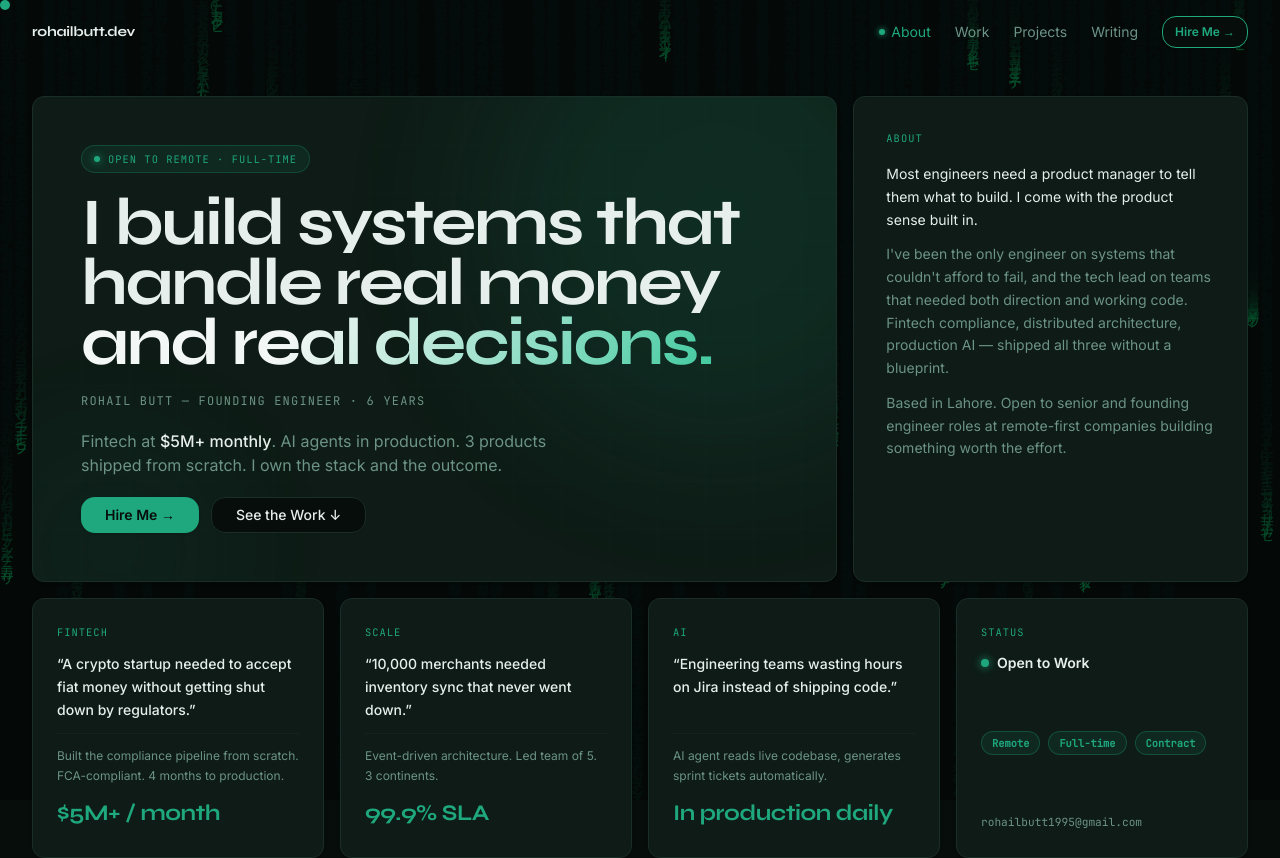
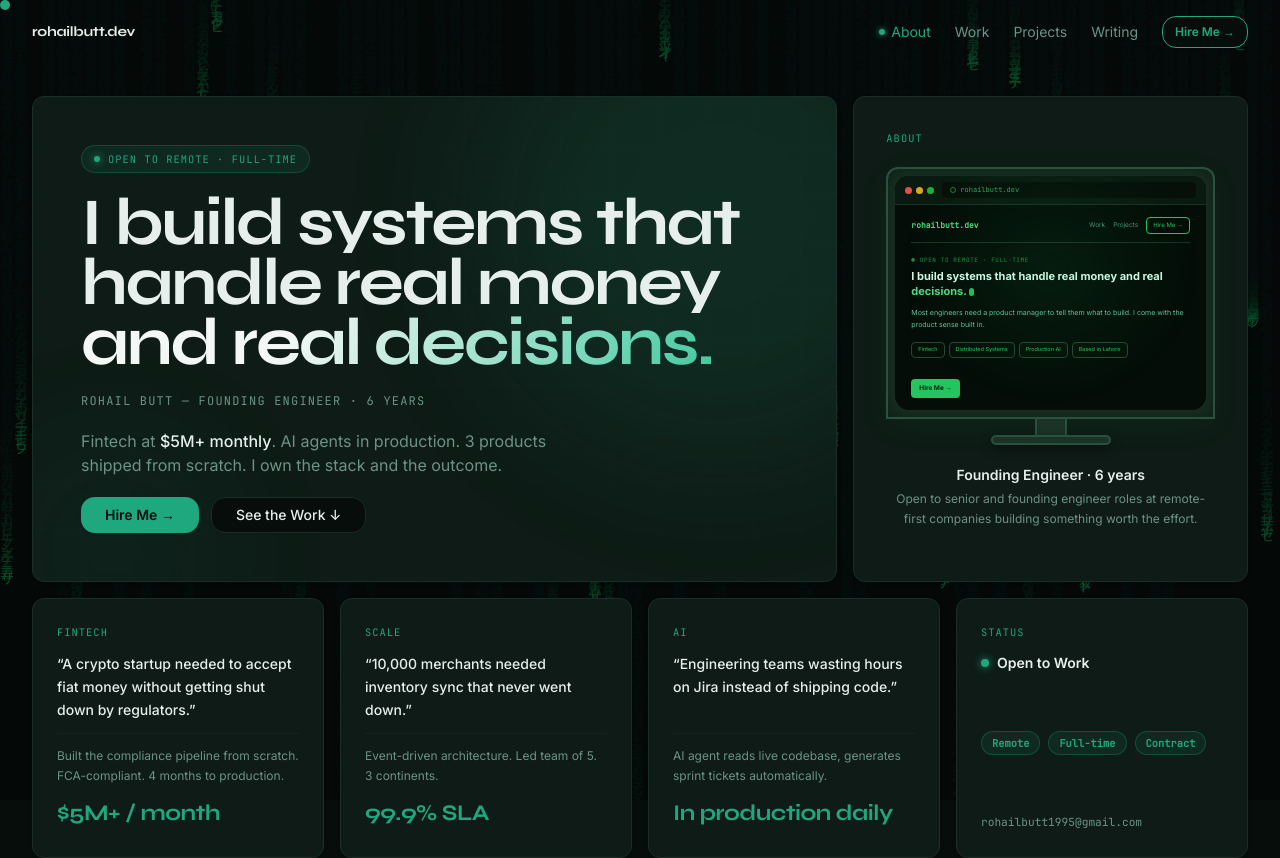
Before and after one commit to vnQ-coder/rohailbutt-portfolio, a Next.js app: page / in a window 1280 px wide. Shown: the top 858 px of the page. Built offline with nearby package versions, Linux system fonts and the light colour scheme.

Commit message:
feat: replace About card with CSS desktop monitor mockup

```diff
--- a/components/bento/AboutCard.tsx
+++ b/components/bento/AboutCard.tsx
@@ -3,23 +3,168 @@ import { Card, CardContent } from "@/components/ui/card";
 export function AboutCard() {
   return (
     <Card className="bento-hover border-border bg-card h-full">
-      <CardContent className="p-6 lg:p-8 flex flex-col gap-4 h-full">
-        <p className="font-mono text-primary text-[0.65rem] uppercase tracking-widest">About</p>
-        <div className="flex flex-col gap-3">
-          <p className="text-foreground text-sm leading-relaxed">
-            Most engineers need a product manager to tell them what to build. I come with the
-            product sense built in.
+      <CardContent className="p-6 lg:p-8 flex flex-col items-center gap-5 h-full">
+
+        {/* Card label */}
+        <p className="font-mono text-primary text-[0.65rem] uppercase tracking-widest self-start">
+          About
+        </p>
+
+        {/* Monitor — aria-hidden, decorative */}
+        <div className="w-full flex flex-col items-center" aria-hidden="true">
+
+          {/* Screen frame */}
+          <div
+            className="w-full rounded-t-xl overflow-hidden"
+            style={{
+              background: "#1a3326",
+              border: "2px solid #2a5040",
+              padding: "7px",
+              boxShadow: "inset 0 0 20px rgba(0,0,0,0.5), 0 8px 32px rgba(0,200,100,0.06)",
+            }}
+          >
+            {/* Screen */}
+            <div
+              className="relative rounded-md overflow-hidden"
+              style={{ background: "#040d08" }}
+            >
+              {/* Ambient glow overlay */}
+              <div
+                className="absolute inset-0 rounded-md pointer-events-none animate-[glow-pulse_4s_ease-in-out_infinite]"
+                style={{
+                  background: "radial-gradient(ellipse at 50% 40%, #22c55e, transparent 70%)",
+                }}
+              />
+
+              {/* Browser chrome bar */}
+              <div
+                className="flex items-center gap-2 px-2.5 py-1.5"
+                style={{ background: "#0a1a10", borderBottom: "1px solid #1a3326" }}
+              >
+                {/* Traffic lights */}
+                <div className="flex gap-1">
+                  <span className="block w-[7px] h-[7px] rounded-full opacity-85" style={{ background: "#ff5f56" }} />
+                  <span className="block w-[7px] h-[7px] rounded-full opacity-85" style={{ background: "#ffbd2e" }} />
+                  <span className="block w-[7px] h-[7px] rounded-full opacity-85" style={{ background: "#27c93f" }} />
+                </div>
+                {/* Address bar */}
+                <div
+                  className="flex-1 flex items-center gap-1 px-2 rounded"
+                  style={{ background: "#061009", height: "16px" }}
+                >
+                  {/* Lock icon */}
+                  <span
+                    className="block rounded-sm opacity-60"
+                    style={{ width: 6, height: 6, border: "1px solid #22c55e" }}
+                  />
+                  <span className="font-mono text-[7px] text-[#4ade80] opacity-70">
+                    rohailbutt.dev
+                  </span>
+                </div>
+              </div>
+
+              {/* Mini site content */}
+              <div className="px-4 py-3">
+                {/* Mini nav */}
+                <div
+                  className="flex items-center justify-between mb-3 pb-2"
+                  style={{ borderBottom: "1px solid #1a3326" }}
+                >
+                  <span className="font-mono font-semibold text-[8px] text-[#4ade80]">
+                    rohailbutt.dev
+                  </span>
+                  <div className="flex items-center gap-2">
+                    <span className="text-[6.5px] text-[#6ee7b7] opacity-60">Work</span>
+                    <span className="text-[6.5px] text-[#6ee7b7] opacity-60">Projects</span>
+                    <span
+                      className="text-[6px] text-[#22c55e] px-1.5 py-0.5 rounded"
+                      style={{ border: "1px solid #22c55e" }}
+                    >
+                      Hire Me →
+                    </span>
+                  </div>
+                </div>
+
+                {/* Status badge */}
+                <p className="font-mono text-[6px] text-[#22c55e] tracking-widest opacity-70 mb-1">
+                  ● OPEN TO REMOTE · FULL-TIME
+                </p>
+
+                {/* Headline + blinking cursor */}
+                <p className="font-bold text-[11px] text-[#d1fae5] leading-snug mb-2">
+                  I build systems that handle real money and real{" "}
+                  <span className="text-[#4ade80]">decisions.</span>
+                  <span
+                    className="inline-block rounded-sm ml-0.5 align-middle animate-[blink_1.2s_ease-in-out_infinite]"
+                    style={{ width: 5, height: 8, background: "#22c55e" }}
+                  />
+                </p>
+
+                {/* Bio */}
+                <p className="text-[7px] text-[#6ee7b7] leading-relaxed opacity-85 mb-3">
+                  Most engineers need a product manager to tell them what to build.
+                  I come with the product sense built in.
+                </p>
+
+                {/* Tags */}
+                <div className="flex flex-wrap gap-1 mb-3">
+                  {["Fintech", "Distributed Systems", "Production AI", "Based in Lahore"].map((tag) => (
+                    <span
+                      key={tag}
+                      className="text-[5.5px] text-[#22c55e] px-1.5 py-0.5 rounded"
+                      style={{ border: "1px solid #1e4a32", background: "#061009" }}
+                    >
+                      {tag}
+                    </span>
+                  ))}
+                </div>
+
+                {/* CTA */}
+                <span
+                  className="inline-block text-[6.5px] font-bold px-2 py-1 rounded"
+                  style={{ background: "#22c55e", color: "#022c12" }}
+                >
+                  Hire Me →
+                </span>
+              </div>
+            </div>
+          </div>
+
+          {/* Monitor neck */}
+          <div
+            style={{
+              width: 32,
+              height: 16,
+              background: "#1a3326",
+              borderLeft: "2px solid #2a5040",
+              borderRight: "2px solid #2a5040",
+            }}
+          />
+
+          {/* Monitor base */}
+          <div
+            className="rounded-md"
+            style={{
+              width: 120,
+              height: 10,
+              background: "#1a3326",
+              border: "2px solid #2a5040",
+              boxShadow: "0 4px 12px rgba(0,0,0,0.4)",
+            }}
+          />
+        </div>
+
+        {/* Accessible caption — visible to screen readers and users */}
+        <div className="text-center flex flex-col gap-1">
+          <p className="text-foreground text-sm font-semibold">
+            Founding Engineer · 6 years
           </p>
-          <p className="text-muted-foreground text-sm leading-relaxed">
-            I&apos;ve been the only engineer on systems that couldn&apos;t afford to fail, and the
-            tech lead on teams that needed both direction and working code. Fintech compliance,
-            distributed architecture, production AI — shipped all three without a blueprint.
-          </p>
-          <p className="text-muted-foreground text-sm leading-relaxed">
-            Based in Lahore. Open to senior and founding engineer roles at remote-first companies
+          <p className="text-muted-foreground text-xs leading-relaxed">
+            Open to senior and founding engineer roles at remote-first companies
             building something worth the effort.
           </p>
         </div>
+
       </CardContent>
     </Card>
   );
```
